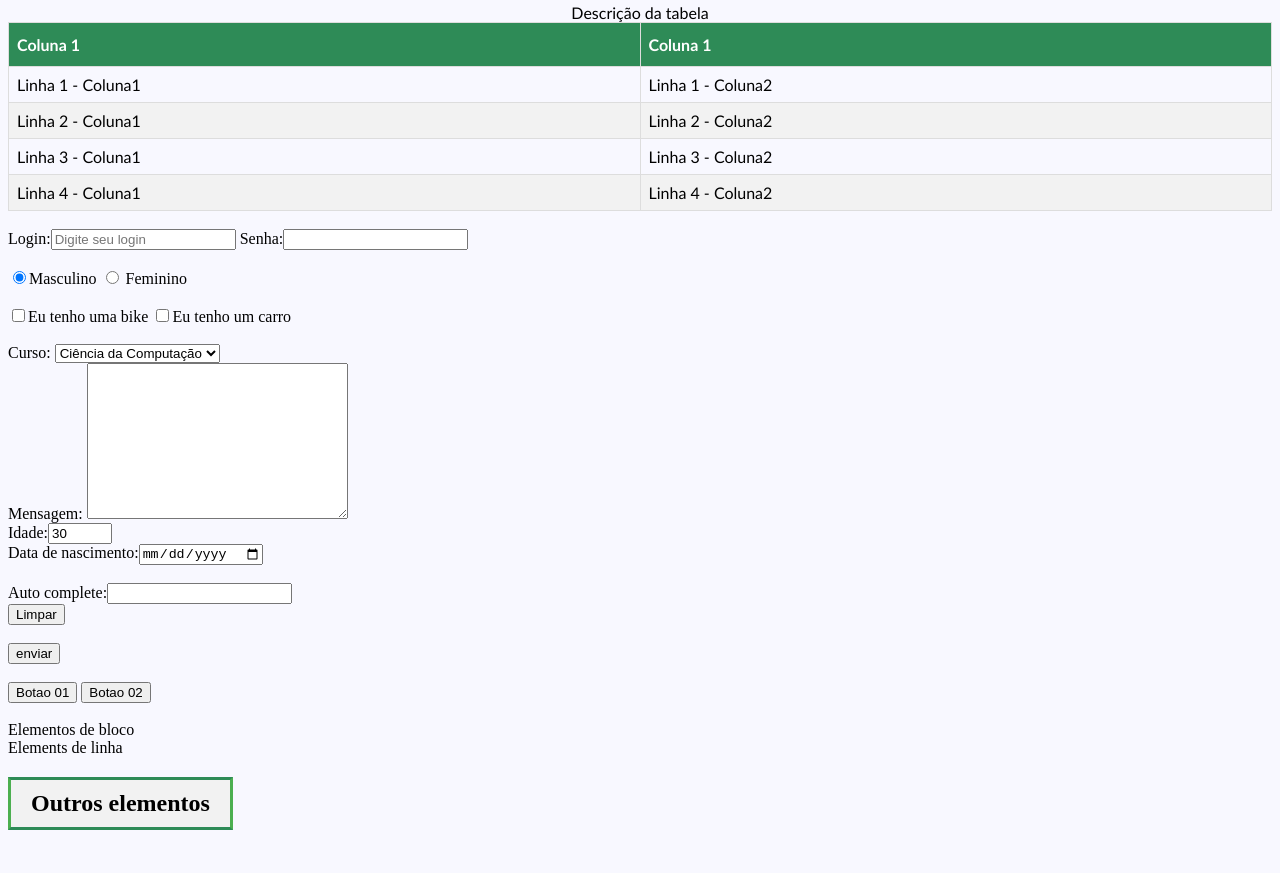
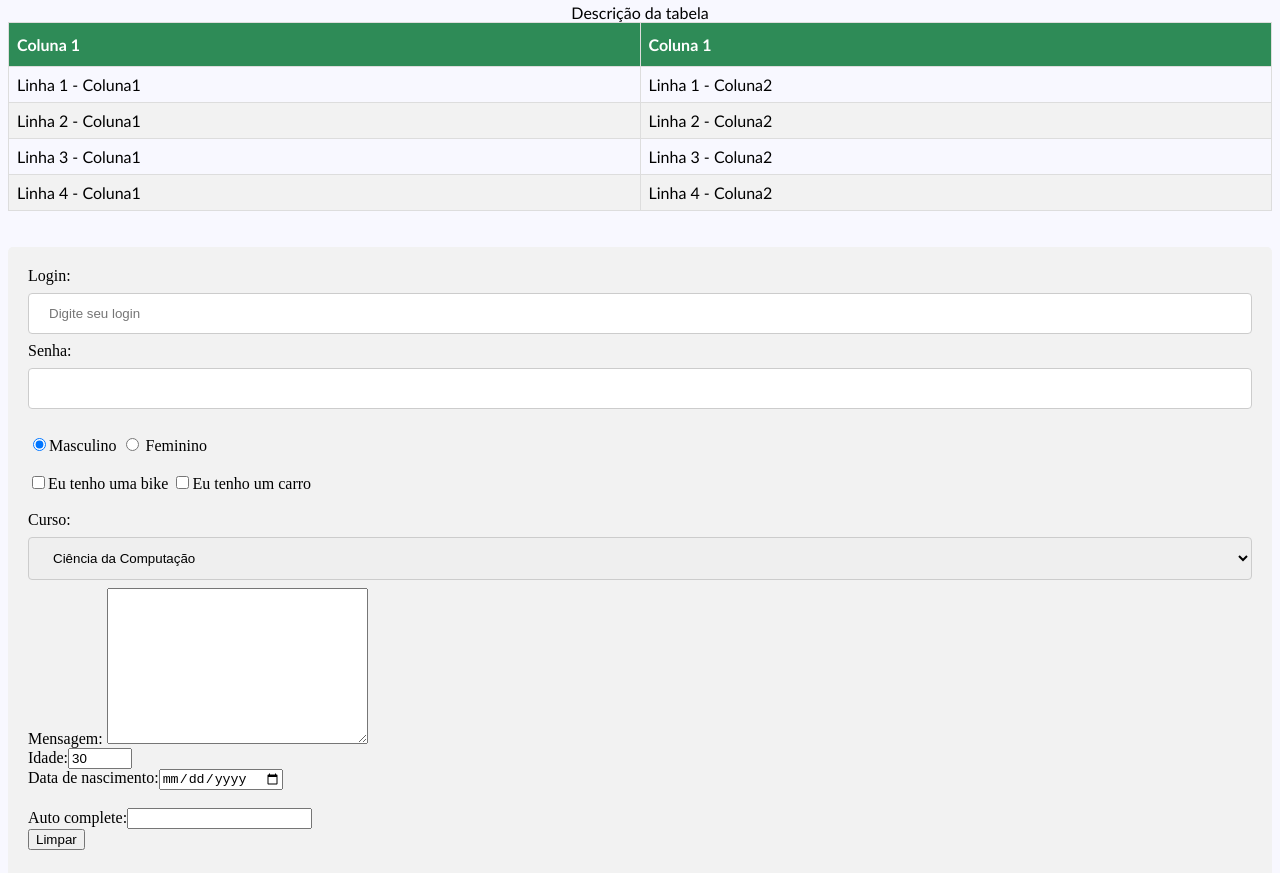
Before and after one commit to keyzemirelle/programacaoComercial, a plain HTML site: page index.html in a window 1280 px wide. Shown: the part 663-1536 px from the top of the page. Before the commit the page ends 1513 px from the top, so only its background shows below. Drawn offline with Linux system fonts and the light colour scheme.

Commit message:
customizaão formulário

```diff
--- a/css/styles.css
+++ b/css/styles.css
@@ -54,3 +54,40 @@ ul li {
     background-color: #2E8B57;
     color: white;
 }
+
+input[type=text], select {
+    width: 100%;
+    padding: 12px 20px;
+    margin: 8px 0;
+    display: inline-block;
+    border: 1px solid #ccc;
+    border-radius: 4px;
+    box-sizing: border-box;
+}
+input[type=password], select {
+    width: 100%;
+    padding: 12px 20px;
+    margin: 8px 0;
+    display: inline-block;
+    border: 1px solid #ccc;
+    border-radius: 4px;
+    box-sizing: border-box;
+}
+input[type=submit] {
+    width: 100%;
+    background-color: #2E8B57;
+    color: white;
+    padding: 14px 20px;
+    margin: 8px 0;
+    border: none;
+    border-radius: 4px;
+    cursor: pointer;
+}
+input[type=submit]:hover {
+    background-color: #45a049;
+}
+#formulario{
+	border-radius: 5px;
+    background-color: #f2f2f2;
+    padding: 20px;
+}
--- a/index.html
+++ b/index.html
@@ -61,7 +61,8 @@
 			</tr>
 		</tbody>
 	</table>
-	<br>
+	<br> <br>
+	<div id="formulario">
 	<form action="/cadastro" method="post">
 		Login:<input type="text" name="login" placeholder="Digite seu login">
 		Senha:<input type="password" name="senha">
@@ -109,6 +110,7 @@
 		<button type="button" onclick="alert{'Hello Word!'}">Botao 01</button>
 		<button type="button" onclick="soma(5,10);">Botao 02</button>
 	</form>
+	</div>
 	<br>
 	<div id="area-mensagens">
 			Elementos de bloco
```
